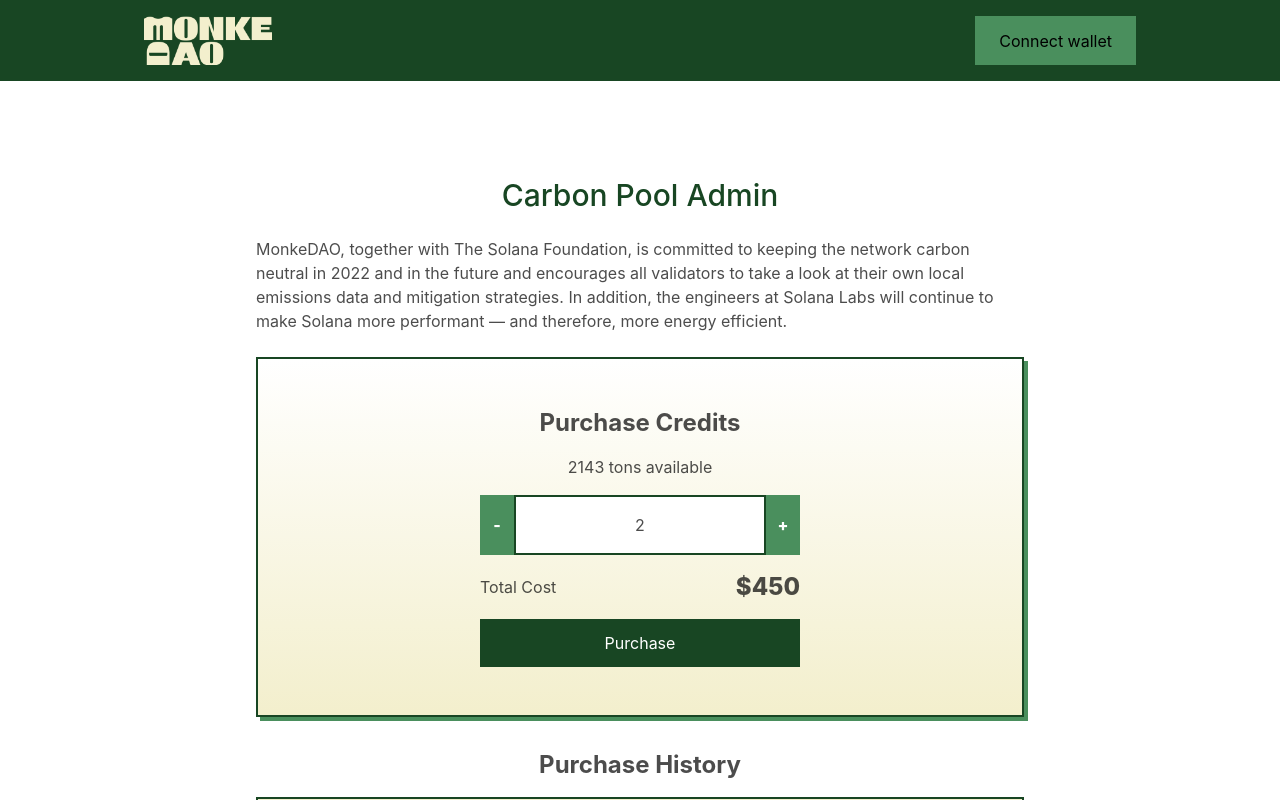
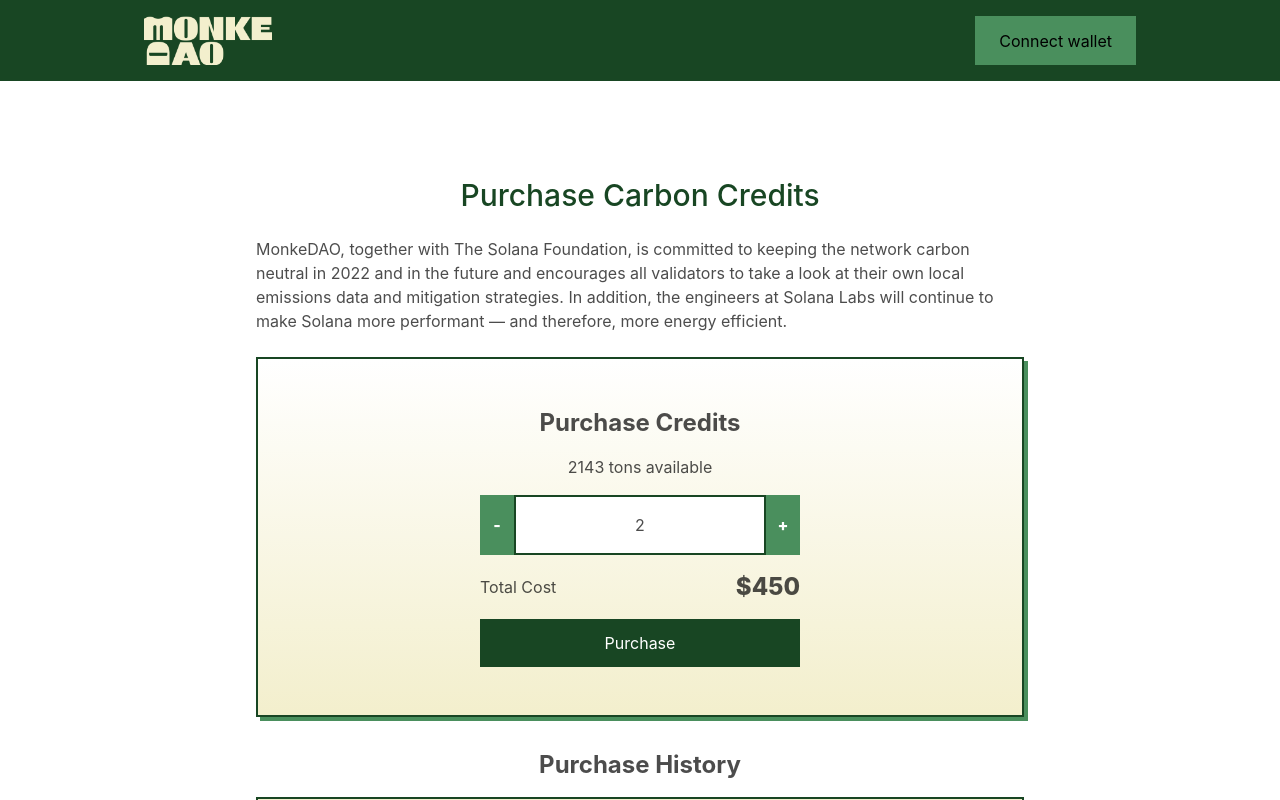
Before and after one commit to MonkeDAO/carbon-credits-frontend, a Next.js app: page /purchase in a window 1280 px wide. Shown: the top 800 px of the page. Built offline with nearby package versions, Linux system fonts and the light colour scheme.

Commit message:
changed heading in purchase

```diff
--- a/pages/purchase.js
+++ b/pages/purchase.js
@@ -27,7 +27,7 @@
   return (
     <Layout>
       <h2 className="text-[#184623] text-3xl font-medium pt-24">
-        Carbon Pool Admin
+        Purchase Carbon Credits
       </h2>
       <p className="text-left py-6">
         MonkeDAO, together with The Solana Foundation, is committed to keeping
```
